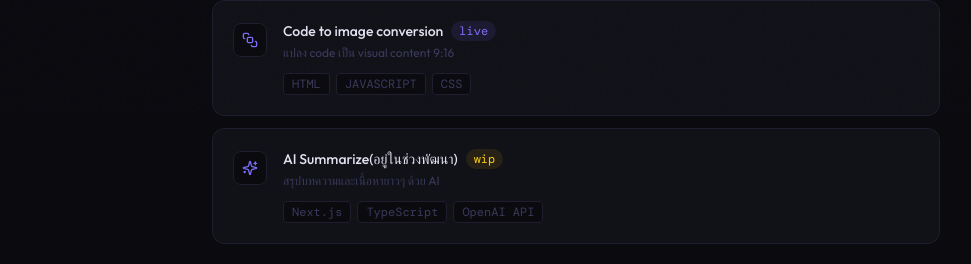
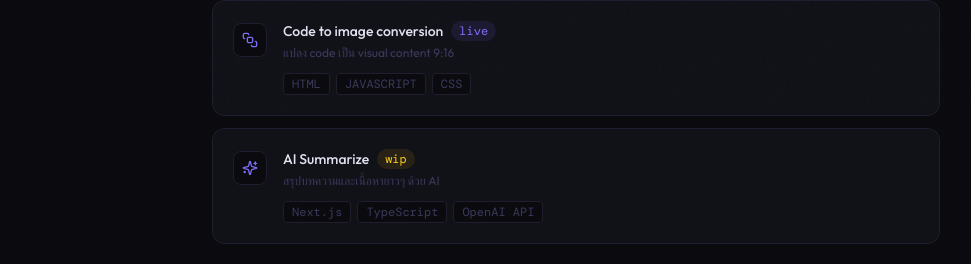
Before and after one commit to sutkeaws2/AboutSutkaew, a Next.js app: page /tools in a window 1280 px wide. Shown: the part 688-952 px from the top of the page, without its empty margins (64-1035 px from the left). Built offline with nearby package versions, Linux system fonts and the light colour scheme; a web font is replaced by a local one.

Commit message:
Update page.tsx

```diff
--- a/app/tools/page.tsx
+++ b/app/tools/page.tsx
@@ -1,62 +1,79 @@
 "use client";
 
-import { useState } from "react";
-import Link from "next/link";
-import { ArrowUpRight, BrainCircuit, Globe, Sparkles, Play, Clock, Braces,BringToFront} from "lucide-react";
-import { motion } from "framer-motion";
+import { useState, useRef } from "react";
+import { useRouter } from "next/navigation";
+import {
+  ArrowUpRight,
+  BrainCircuit,
+  Globe,
+  Sparkles,
+  Play,
+  Clock,
+  Braces,
+  BringToFront,
+  X,
+  RefreshCw
+} from "lucide-react";
+import { motion, AnimatePresence } from "framer-motion";
 import FadeIn from "@/components/FadeIn";
 import VideoModal from "@/components/VideoModal";
-import { BracesIcon } from "lucide-react";
 
 const tools = [
   {
-    href: "/",
+    id: "personal-website",
     icon: Globe,
     title: "Personal Website",
     desc: "เว็บไซต์ส่วนตัวที่ทำด้วย Next.js + Tailwind CSS",
     tags: ["NEXT.JS", "TYPESCRIPT"],
-    status: "live",
+    status: "live" as const,
+    type: "internal" as const,
   },
   {
-    href: "https://type-speed-inky.vercel.app",
+    id: "typing-speed",
     icon: BrainCircuit,
     title: "Typing Speed Test",
     desc: "ทดสอบความเร็วในการพิมพ์ของคุณ",
     tags: ["JAVASCRIPT", "HTML", "CSS"],
-    status: "live",
+    status: "live" as const,
+    type: "iframe" as const,
+    url: "https://type-speed-inky.vercel.app",
   },
   {
-    href: "https://morse-code-translator-sepia.vercel.app",
+    id: "morse-code",
     icon: Braces,
     title: "Morse Code Translator",
     desc: "แปลงข้อความเป็นรหัสมอร์สและกลับกัน",
     tags: ["HTML", "JAVASCRIPT", "CSS"],
-    status: "live",
+    status: "live" as const,
+    type: "iframe" as const,
+    url: "https://morse-code-translator-sepia.vercel.app",
   },
   {
-    href: "https://code-to-image-conversion.vercel.app/",
+    id: "code-to-image",
     icon: BringToFront,
     title: "Code to image conversion",
     desc: "แปลง code เป็น visual content 9:16",
     tags: ["HTML", "JAVASCRIPT", "CSS"],
-    status: "live",
+    status: "live" as const,
+    type: "iframe" as const,
+    url: "https://code-to-image-conversion.vercel.app/",
   },
   {
-    href: "#",
+    id: "ai-summarize",
     icon: Sparkles,
-    title: "AI Summarize(อยู่ในช่วงพัฒนา)",
+    title: "AI Summarize",
     desc: "สรุปบทความและเนื้อหายาวๆ ด้วย AI",
     tags: ["Next.js", "TypeScript", "OpenAI API"],
-    status: "wip",
+    status: "wip" as const,
+    type: "coming-soon" as const,
   },
-
 ];
 
 const videos = [
   {
     id: 1,
     title: "Pika Ai Chatbot (Demo)",
-    desc: "Pika Ai Chatbot ที่ผมสร้างขึ้นมาเพื่อทดลองใช้ OpenAI API ในการสร้างแชทบอทที่สามารถตอบคำถามและสนทนาได้อย่างเป็นธรรมชาติ(มั้ง)",
+    desc: "Pika Ai Chatbot ที่ผมสร้างขึ้นมาเพื่อทดลองใช้ OpenAI API",
     src: "https://youtu.be/DD20J8xRRzk",
     type: "youtube" as const,
     duration: "1:00",
@@ -71,16 +88,40 @@ const videos = [
     thumbnail: null,
   },
 ];
-// ==============================
 
 const statusStyle: Record<string, string> = {
   live: "bg-accent/10 text-accent",
-  tool: "bg-surface text-subtext border border-border",
   wip: "bg-yellow-500/10 text-yellow-400",
 };
 
 export default function ToolsPage() {
+  const router = useRouter();
+  const [activeTool, setActiveTool] = useState<(typeof tools)[0] | null>(null);
   const [activeVideo, setActiveVideo] = useState<(typeof videos)[0] | null>(null);
+  const [isLoading, setIsLoading] = useState(false);
+
+  const iframeRef = useRef<HTMLIFrameElement>(null);
+
+  const handleOpenTool = (tool: (typeof tools)[0]) => {
+    if (tool.type === "internal") {
+      router.push("/");
+      return;
+    }
+    setActiveTool(tool);
+    setIsLoading(true);
+  };
+
+  const closeModal = () => {
+    setActiveTool(null);
+    setIsLoading(false);
+  };
+
+  const refreshIframe = () => {
+    if (iframeRef.current && activeTool?.url) {
+      setIsLoading(true);
+      iframeRef.current.src = activeTool.url;
+    }
+  };
 
   return (
     <div className="max-w-3xl mx-auto px-5 pt-28 pb-20">
@@ -99,14 +140,17 @@ export default function ToolsPage() {
       {/* Tools List */}
       <div className="flex flex-col gap-3 mb-16">
         {tools.map((tool, i) => (
-          <FadeIn key={tool.title} delay={i * 0.08}>
-            <Link
-              href={tool.href}
-              className="group flex items-start gap-4 p-5 rounded-xl bg-surface border border-border hover:border-accent/40 hover:bg-accent/5 transition-all duration-200"
+          <FadeIn key={tool.id} delay={i * 0.08}>
+            <motion.button
+              whileHover={{ scale: 1.01 }}
+              whileTap={{ scale: 0.985 }}
+              onClick={() => handleOpenTool(tool)}
+              className="group w-full flex items-start gap-4 p-5 rounded-xl bg-surface border border-border hover:border-accent/40 hover:bg-accent/5 transition-all duration-200 text-left"
             >
               <div className="mt-0.5 p-2 rounded-lg bg-bg border border-border group-hover:border-accent/30 transition-colors">
                 <tool.icon size={16} className="text-accent" />
               </div>
+
               <div className="flex-1 min-w-0">
                 <div className="flex items-center gap-2 mb-1">
                   <p className="text-sm font-medium text-text group-hover:text-accent transition-colors">
@@ -119,14 +163,21 @@ export default function ToolsPage() {
                 <p className="text-xs text-muted mb-3">{tool.desc}</p>
                 <div className="flex flex-wrap gap-1.5">
                   {tool.tags.map((tag) => (
-                    <span key={tag} className="px-2 py-0.5 rounded bg-bg text-xs font-mono text-muted border border-border">
+                    <span
+                      key={tag}
+                      className="px-2 py-0.5 rounded bg-bg text-xs font-mono text-muted border border-border"
+                    >
                       {tag}
                     </span>
                   ))}
                 </div>
               </div>
-              <ArrowUpRight size={14} className="mt-1 text-muted opacity-0 group-hover:opacity-100 transition-opacity flex-shrink-0" />
-            </Link>
+
+              <ArrowUpRight
+                size={14}
+                className="mt-1 text-muted opacity-0 group-hover:opacity-100 transition-opacity flex-shrink-0"
+              />
+            </motion.button>
           </FadeIn>
         ))}
       </div>
@@ -152,21 +203,13 @@ export default function ToolsPage() {
               onClick={() => setActiveVideo(video)}
               className="group w-full text-left rounded-xl bg-surface border border-border hover:border-accent/40 overflow-hidden transition-all duration-200"
             >
-              {/* Thumbnail area */}
               <div className="relative w-full bg-bg flex items-center justify-center" style={{ aspectRatio: "16/9" }}>
-                {video.thumbnail ? (
-                  // eslint-disable-next-line @next/next/no-img-element
-                  <img src={video.thumbnail} alt={video.title} className="w-full h-full object-cover" />
-                ) : (
-                  <div className="absolute inset-0 bg-gradient-to-br from-accent/10 to-transparent" />
-                )}
+                <div className="absolute inset-0 bg-gradient-to-br from-accent/10 to-transparent" />
 
-                {/* Play button */}
                 <div className="relative z-10 flex items-center justify-center w-12 h-12 rounded-full bg-accent/20 border border-accent/40 group-hover:bg-accent/30 group-hover:scale-110 transition-all duration-200">
                   <Play size={18} className="text-accent ml-0.5" fill="currentColor" />
                 </div>
 
-                {/* Duration badge */}
                 {video.duration && (
                   <span className="absolute bottom-2 right-2 flex items-center gap-1 px-2 py-0.5 rounded bg-black/60 text-xs font-mono text-white/80">
                     <Clock size={10} />
@@ -175,7 +218,6 @@ export default function ToolsPage() {
                 )}
               </div>
 
-              {/* Info */}
               <div className="p-4">
                 <p className="text-sm font-medium text-text group-hover:text-accent transition-colors mb-1">
                   {video.title}
@@ -186,6 +228,87 @@ export default function ToolsPage() {
           </FadeIn>
         ))}
       </div>
+
+      <AnimatePresence>
+        {activeTool && activeTool.type !== "internal" && (
+          <div className="fixed inset-0 z-50 flex items-center justify-center bg-black/95 backdrop-blur-2xl p-4">
+            <motion.div
+              initial={{ opacity: 0, scale: 0.95, y: 30 }}
+              animate={{ opacity: 1, scale: 1, y: 0 }}
+              exit={{ opacity: 0, scale: 0.96, y: 40 }}
+              transition={{ duration: 0.35, ease: [0.23, 1, 0.32, 1] }}
+              className="bg-surface border border-border rounded-3xl w-full max-w-7xl h-[84vh] overflow-hidden flex flex-col shadow-2xl"
+            >
+              {/* Header */}
+              <div className="flex items-center justify-between px-6 py-5 border-b border-border flex-shrink-0">
+                <div className="flex items-center gap-4">
+                  <div className="p-3 bg-bg border border-border rounded-2xl">
+                    <activeTool.icon size={24} className="text-accent" />
+                  </div>
+                  <div>
+                    <h2 className="text-2xl font-medium text-text">{activeTool.title}</h2>
+                    <p className="text-sm text-muted">{activeTool.desc}</p>
+                  </div>
+                </div>
+
+                <div className="flex items-center gap-2">
+                  {/* ปุ่ม Refresh */}
+                  <button
+                    onClick={refreshIframe}
+                    className="p-3 hover:bg-accent/10 rounded-2xl transition-colors"
+                    title="Refresh"
+                  >
+                    <RefreshCw size={20} />
+                  </button>
+
+                  {/* ปุ่มปิด */}
+                  <button
+                    onClick={closeModal}
+                    className="p-3 hover:bg-red-500/10 hover:text-red-400 rounded-2xl transition-colors"
+                  >
+                    <X size={24} />
+                  </button>
+                </div>
+              </div>
+
+              {/* Content Area */}
+              <div className="flex-1 relative bg-bg overflow-hidden">
+                {activeTool.type === "iframe" && activeTool.url && (
+                  <>
+                    {isLoading && (
+                      <div className="absolute inset-0 z-20 flex items-center justify-center bg-surface">
+                        <div className="flex flex-col items-center">
+                          <div className="w-10 h-10 border-4 border-accent/30 border-t-accent rounded-full animate-spin mb-4" />
+                          <p className="text-sm text-muted">กำลังโหลดเครื่องมือ...</p>
+                        </div>
+                      </div>
+                    )}
+
+                    <iframe
+                      ref={iframeRef}
+                      src={activeTool.url}
+                      className="w-full h-full"
+                      onLoad={() => setIsLoading(false)}
+                      allow="clipboard-write"
+                    />
+                  </>
+                )}
+
+                {activeTool.type === "coming-soon" && (
+                  <div className="flex flex-col items-center justify-center h-full text-center p-10">
+                    <Sparkles size={80} className="text-yellow-400 mb-8" />
+                    <p className="text-2xl font-medium">AI Summarize</p>
+                    <p className="text-muted mt-4 max-w-md">
+                      เครื่องมือนี้อยู่ในช่วงพัฒนา<br />
+                      จะเปิดให้ใช้งานในเร็วๆ นี้
+                    </p>
+                  </div>
+                )}
+              </div>
+            </motion.div>
+          </div>
+        )}
+      </AnimatePresence>
 
       {/* Video Modal */}
       <VideoModal
```
